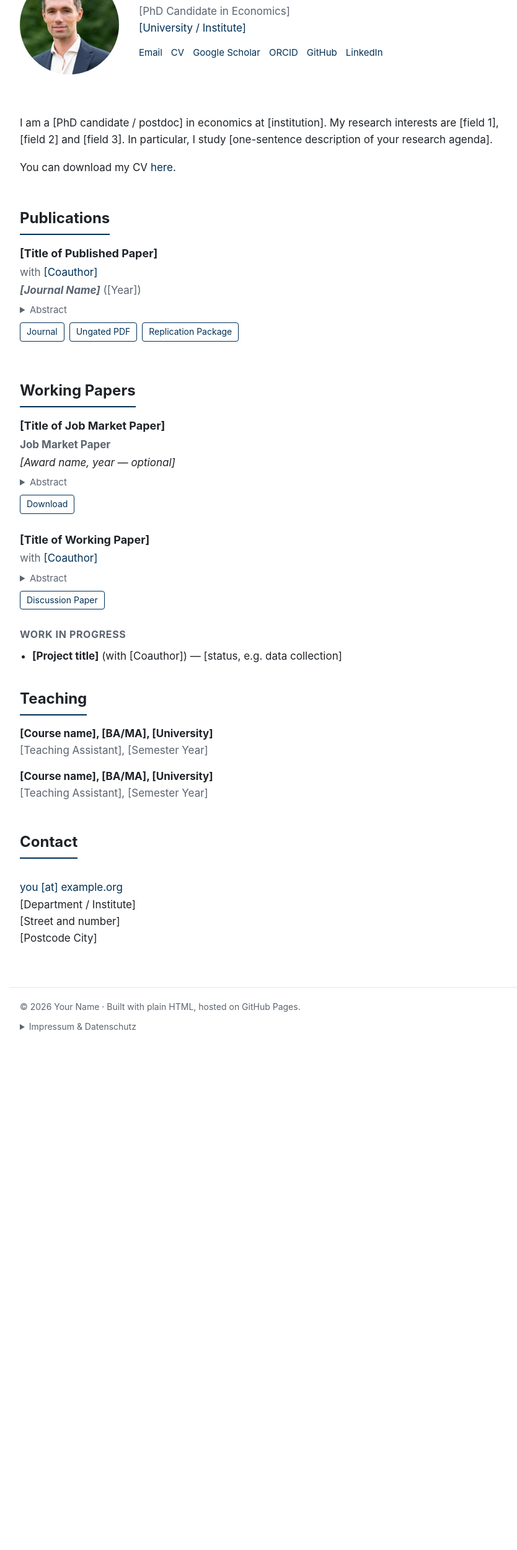
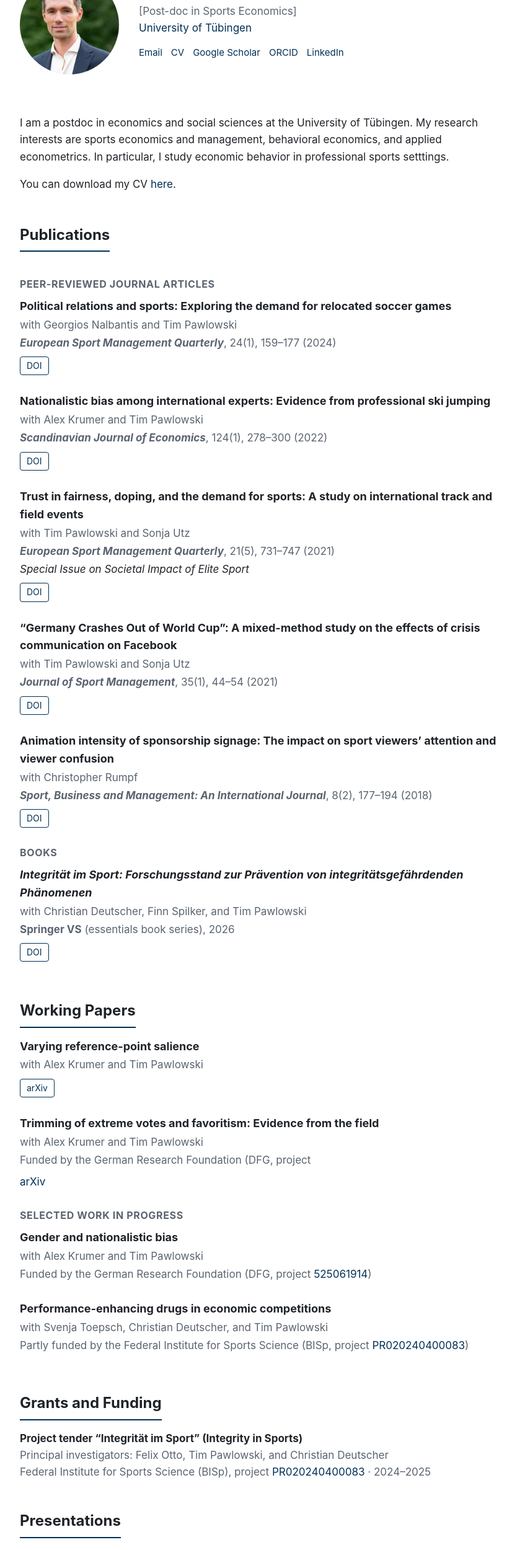
Before and after one commit to LouisRamone/felixotto.github.io, a plain HTML site: page index.html in a window 1280 px wide. Shown: the part 140-2640 px from the top of the page at 62% size, without its empty margins (214-1048 px from the left). Before the commit the page ends 1848 px from the top, so only its background shows below. Drawn offline with Linux system fonts and the light colour scheme.

Commit message:
Update index.html

```diff
--- a/index.html
+++ b/index.html
@@ -4,7 +4,7 @@
   <meta charset="utf-8">
   <meta name="viewport" content="width=device-width, initial-scale=1">
   <title>Your Name</title>
-  <meta name="description" content="Your Name – Economist. Research, publications, teaching and contact.">
+  <meta name="description" content="Felix Otto – Economist. Research, publications, teaching and contact.">
   <!--
     HOW TO EDIT
     - Replace everything in [square brackets] / "Your Name" placeholders.
@@ -135,23 +135,21 @@
     <img src="images/avatar.jpg" alt="Portrait of Your Name">
     <div>
       <h1>Your Name</h1>
-      <p class="role">[PhD Candidate in Economics]<br>
-        <a href="https://example.org">[University / Institute]</a></p>
+      <p class="role">[Post-doc in Sports Economics]<br>
+        <a href="https://uni-tuebingen.de/en/faculties/faculty-of-economics-and-social-sciences/subjects/department-of-social-sciences/sports-science/institute/departments/sport-economics-sport-management-media-research/team/dr-felix-otto/">University of Tübingen</a></p>
       <div class="icons">
-        <a href="mailto:you@example.org">Email</a>
+        <a href="mailto:felix.otto@uni-tuebingen.de">Email</a>
         <a href="files/cv.pdf">CV</a>
-        <a href="https://scholar.google.com/">Google Scholar</a>
-        <a href="https://orcid.org/">ORCID</a>
-        <a href="https://github.com/yourusername">GitHub</a>
-        <a href="https://www.linkedin.com/">LinkedIn</a>
+        <a href="https://scholar.google.com/citations?user=b--2X5IAAAAJ&hl=de&oi=sra/">Google Scholar</a>
+        <a href="https://orcid.org/0000-0002-7576-289X">ORCID</a>
+        <a href="https://linkedin.com/in/felix-otto-131819257">LinkedIn</a>
       </div>
     </div>
   </div>
 
   <section id="about">
-    <p>I am a [PhD candidate / postdoc] in economics at [institution]. My research interests
-      are [field 1], [field 2] and [field 3]. In particular, I study [one-sentence description
-      of your research agenda].</p>
+    <p>I am a postdoc in economics and social sciences at the University of Tübingen. My research interests
+      are sports economics and management, behavioral economics, and applied econometrics. In particular, I study economic behavior in professional sports setttings.</p>
     <p>You can download my CV <a href="files/cv.pdf">here</a>.</p>
   </section>
 
@@ -159,18 +157,62 @@
   <section id="publications">
     <h2>Publications</h2>
 
+    <h3>Peer-Reviewed Journal Articles</h3>
+
     <article class="paper">
-      <p class="title">[Title of Published Paper]</p>
-      <p class="meta">with <a href="https://example.org">[Coauthor]</a></p>
-      <p class="meta"><strong><em>[Journal Name]</em></strong> ([Year])</p>
-      <details>
-        <summary>Abstract</summary>
-        <p>[Paste the abstract here.]</p>
-      </details>
+      <p class="title">Political relations and sports: Exploring the demand for relocated soccer games</p>
+      <p class="meta">with Georgios Nalbantis and Tim Pawlowski</p>
+      <p class="meta"><strong><em>European Sport Management Quarterly</em></strong>, 24(1), 159–177 (2024)</p>
       <div class="buttons">
-        <a href="https://doi.org/">Journal</a>
-        <a href="files/paper1.pdf">Ungated PDF</a>
-        <a href="https://example.org">Replication Package</a>
+        <a href="https://doi.org/10.1080/16184742.2022.2092171">DOI</a>
+      </div>
+    </article>
+
+    <article class="paper">
+      <p class="title">Nationalistic bias among international experts: Evidence from professional ski jumping</p>
+      <p class="meta">with Alex Krumer and Tim Pawlowski</p>
+      <p class="meta"><strong><em>Scandinavian Journal of Economics</em></strong>, 124(1), 278–300 (2022)</p>
+      <div class="buttons">
+        <a href="https://doi.org/10.1111/sjoe.12451">DOI</a>
+      </div>
+    </article>
+
+    <article class="paper">
+      <p class="title">Trust in fairness, doping, and the demand for sports: A study on international track and field events</p>
+      <p class="meta">with Tim Pawlowski and Sonja Utz</p>
+      <p class="meta"><strong><em>European Sport Management Quarterly</em></strong>, 21(5), 731–747 (2021)</p>
+      <p class="award">Special Issue on Societal Impact of Elite Sport</p>
+      <div class="buttons">
+        <a href="https://doi.org/10.1080/16184742.2021.1942125">DOI</a>
+      </div>
+    </article>
+
+    <article class="paper">
+      <p class="title">“Germany Crashes Out of World Cup”: A mixed-method study on the effects of crisis communication on Facebook</p>
+      <p class="meta">with Tim Pawlowski and Sonja Utz</p>
+      <p class="meta"><strong><em>Journal of Sport Management</em></strong>, 35(1), 44–54 (2021)</p>
+      <div class="buttons">
+        <a href="https://doi.org/10.1123/jsm.2019-0430">DOI</a>
+      </div>
+    </article>
+
+    <article class="paper">
+      <p class="title">Animation intensity of sponsorship signage: The impact on sport viewers’ attention and viewer confusion</p>
+      <p class="meta">with Christopher Rumpf</p>
+      <p class="meta"><strong><em>Sport, Business and Management: An International Journal</em></strong>, 8(2), 177–194 (2018)</p>
+      <div class="buttons">
+        <a href="https://doi.org/10.1108/SBM-05-2017-0029">DOI</a>
+      </div>
+    </article>
+
+    <h3>Books</h3>
+
+    <article class="paper">
+      <p class="title"><em>Integrität im Sport: Forschungsstand zur Prävention von integritätsgefährdenden Phänomenen</em></p>
+      <p class="meta">with Christian Deutscher, Finn Spilker, and Tim Pawlowski</p>
+      <p class="meta"><strong>Springer VS</strong> (essentials book series), 2026</p>
+      <div class="buttons">
+        <a href="https://doi.org/10.1007/978-3-658-50899-9">DOI</a>
       </div>
     </article>
   </section>
@@ -180,46 +222,91 @@
     <h2>Working Papers</h2>
 
     <article class="paper">
-      <p class="title">[Title of Job Market Paper]</p>
-      <p class="meta"><strong>Job Market Paper</strong></p>
-      <p class="award">[Award name, year — optional]</p>
-      <details>
-        <summary>Abstract</summary>
-        <p>[Paste the abstract here.]</p>
-      </details>
+      <p class="title">Varying reference-point salience</p>
+      <p class="meta">with Alex Krumer and Tim Pawlowski</p>
       <div class="buttons">
-        <a href="files/jmp.pdf">Download</a>
+        <a href="https://doi.org/10.48550/arXiv.2506.13382">arXiv</a>
       </div>
     </article>
 
     <article class="paper">
-      <p class="title">[Title of Working Paper]</p>
-      <p class="meta">with <a href="https://example.org">[Coauthor]</a></p>
-      <details>
-        <summary>Abstract</summary>
-        <p>[Paste the abstract here.]</p>
-      </details>
+      <p class="title">Trimming of extreme votes and favoritism: Evidence from the field</p>
+      <p class="meta">with Alex Krumer and Tim Pawlowski</p>
+      <p class="meta">Funded by the German Research Foundation (DFG, project <a href="https://https://gepris.dfg.de/project/525061914?lang=en</a>)</p>
       <div class="buttons">
-        <a href="https://example.org">Discussion Paper</a>
+        <a href="https://doi.org/10.48550/arXiv.2602.05542">arXiv</a>
       </div>
     </article>
 
-    <h3>Work in Progress</h3>
+    <h3>Selected Work in Progress</h3>
+
+    <article class="paper">
+      <p class="title">Gender and nationalistic bias</p>
+      <p class="meta">with Alex Krumer and Tim Pawlowski</p>
+      <p class="meta">Funded by the German Research Foundation (DFG, project <a href="https://gepris.dfg.de/gepris/projekt/525061914">525061914</a>)</p>
+    </article>
+
+    <article class="paper">
+      <p class="title">Performance-enhancing drugs in economic competitions</p>
+      <p class="meta">with Svenja Toepsch, Christian Deutscher, and Tim Pawlowski</p>
+      <p class="meta">Partly funded by the Federal Institute for Sports Science (BISp, project <a href="https://www.bisp-surf.de/Record/PR020240400083?lng=en">PR020240400083</a>)</p>
+    </article>
+  </section>
+
+   <!-- GRANTS AND FUNDING -->
+  <section id="grants">
+    <h2>Grants and Funding</h2>
+    <div class="entry">
+      <strong>Project tender “Integrität im Sport” (Integrity in Sports)</strong><br>
+      <span class="sub">Principal investigators: Felix Otto, Tim Pawlowski, and Christian Deutscher</span><br>
+      <span class="sub">Federal Institute for Sports Science (BISp), project
+        <a href="https://www.bisp-surf.de/Record/PR020240400083?lng=en">PR020240400083</a>
+        · 2024–2025</span>
+    </div>
+  </section>
+
+  <!-- PRESENTATIONS -->
+  <section id="presentations">
+    <h2>Presentations</h2>
+
+    <h3>2026</h3>
     <ul class="plain">
-      <li><strong>[Project title]</strong> (with [Coauthor]) — [status, e.g. data collection]</li>
+      <li>VfS Annual Conference 2026 (University of Innsbruck)</li>
+      <li>17th ESEA Conference on Sport Economics (University of Zurich)</li>
+      <li>3rd Workshop on Sports, Economics, and Natural Experiments (University of Stirling)</li>
+      <li>Studium Generale “Sports Cultures, Performance, and Diversity” (University of Tübingen, invited speaker)</li>
+      <li>15th Sport Economics Symposium (University of Innsbruck)</li>
+    </ul>
+
+    <h3>2025</h3>
+    <ul class="plain">
+      <li>THE Workshop (University of Hohenheim)</li>
+      <li>27th German Sport Science Conference (University of Münster)</li>
+      <li>16th ESEA Conference on Sport Economics (University of Innsbruck)</li>
+      <li>The Behavioral Workshop (Ulm University)</li>
+      <li>28th Annual Meeting of the German Association of Sport Economics and Sport Management (Koblenz University of Applied Sciences)</li>
+    </ul>
+
+    <h3>2024</h3>
+    <ul class="plain">
+      <li>Workshop on Sports, Economics, and Natural Experiments (University of Zurich)</li>
+      <li>Workshop on Fairness in Sports (Ghent University)</li>
     </ul>
   </section>
 
   <!-- TEACHING -->
   <section id="teaching">
     <h2>Teaching</h2>
+
     <div class="entry">
-      <strong>[Course name], [BA/MA], [University]</strong><br>
-      <span class="sub">[Teaching Assistant], [Semester Year]</span>
-    </div>
+      <strong>Empirical Research Seminar (Sport Management Research), Master, Uni Tübingen</strong><br>
+      <span class="sub">Project seminar · Winter term</span><br>
+      </div>
     <div class="entry">
-      <strong>[Course name], [BA/MA], [University]</strong><br>
-      <span class="sub">[Teaching Assistant], [Semester Year]</span>
+      <strong>Applied Sport Management</strong><br>
+      <span class="sub">Project seminar · Summer term</span><br>
+      Including participation in the
+      <a href="https://www.olympics.com/ioc/olympic-studies-centre/international-olympic-case-study-competition">International Olympic Case Study Competition</a>
     </div>
   </section>
 
@@ -227,31 +314,27 @@
   <section id="contact">
     <h2>Contact</h2>
     <p>
-      <a href="mailto:you@example.org">you [at] example.org</a><br>
-      [Department / Institute]<br>
-      [Street and number]<br>
-      [Postcode City]
+      <a href="mailto:felix.otto@uni-tuebingen.de">you [at] felix.otto@uni-tuebingen.de</a><br>
+      [Sport Economics, Sport Management and Media Research / Faculty of Economics and Social Sciences, University of Tübingen]<br>
+      [720704 Tübingen]
     </p>
   </section>
 
 </main>
 
 <footer>
-  © <span id="year">2026</span> Your Name · Built with plain HTML, hosted on GitHub Pages.
+  © <span id="year">2026</span> Felix Otto · Built with plain HTML, hosted on GitHub Pages.
 
   <!-- Impressum / Datenschutz: adapt to your situation (check requirements for Germany). -->
   <details id="impressum">
     <summary>Impressum &amp; Datenschutz</summary>
     <p><strong>Angaben gemäß § 5 DDG</strong><br>
-      [Vorname Nachname]<br>
-      [Straße Nr.]<br>
-      [PLZ Ort]<br>
-      E-Mail: [you@example.org]</p>
+      [Felix Otto]<br>
+      [Wilhelmstraße 124]<br>
+      [72074 Tübingen]<br>
+      E-Mail: [felix.otto@uni-tuebingen.de]</p>
     <p><strong>Datenschutz</strong><br>
-      Diese Website verwendet keine Cookies, keine Tracking- oder Analysedienste und lädt keine
-      externen Schriftarten. Die Seite wird über GitHub Pages (GitHub Inc.) bereitgestellt; dabei
-      verarbeitet GitHub technisch notwendige Zugriffsdaten (z.&nbsp;B. IP-Adresse) zur Auslieferung
-      der Seite. Weitere Informationen:
+      Diese Website verwendet keine Cookies, keine Tracking- oder Analysedienste und lädt keine externen Schriftarten. Die Seite wird über GitHub Pages (GitHub Inc.) bereitgestellt; dabei verarbeitet GitHub technisch notwendige Zugriffsdaten (z.&nbsp;B. IP-Adresse) zur Auslieferung der Seite. Weitere Informationen:
       <a href="https://docs.github.com/en/site-policy/privacy-policies/github-general-privacy-statement">GitHub Privacy Statement</a>.</p>
   </details>
 </footer>
```
